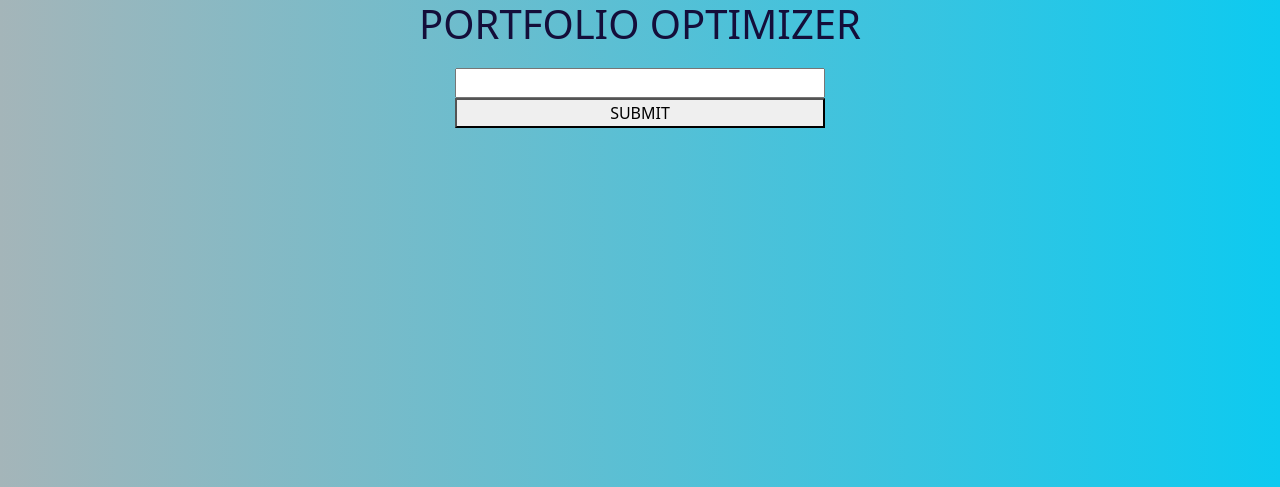
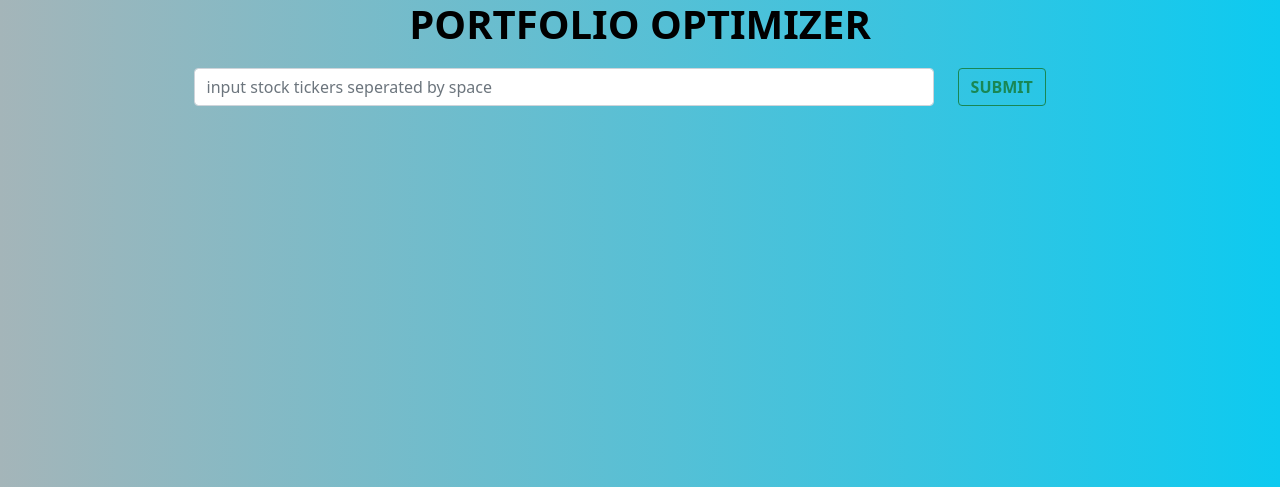
Before and after one commit to Sumantbinil/Portfoliooptimizer, a Flask app: page / in a window 1280 px wide. Shown: the top 487 px of the page. Run offline with Flask 2, Linux system fonts and the light colour scheme.

Commit message:
Add files via upload

```diff
--- a/templates/index.html
+++ b/templates/index.html
@@ -19,8 +19,6 @@
       crossorigin="anonymous"
     />
   </head>
-
-    <link rel="stylesheet" href="styles.css">
     <script src="https://cdnjs.cloudflare.com/ajax/libs/Chart.js/3.9.1/chart.min.js"
         integrity="sha512-ElRFoEQdI5Ht6kZvyzXhYG9NqjtkmlkfYk0wr6wHxU9JEHakS7UJZNeml5ALk+8IKlU6jDgMabC3vkumRokgJA=="
         crossorigin="anonymous" referrerpolicy="no-referrer"></script>
@@ -29,26 +27,40 @@
 
   <body>
     <div class="container">
-      <h1 class="row">PORTFOLIO OPTIMIZER</h1>
-      <form class="row">
-        <input id="stock" class="col" required/>
-        <span id="error"></span>
-        <button class="button-12" id="submit" type="button">SUBMIT</button>
+      <h1 class="row headingdiv"><B>PORTFOLIO OPTIMIZER</B></h1>
+      <form class="stock-form">
+        <div class="form-group row"  id="inputForm">
+          <div class="col-sm-10">
+            <input id="stock" type="text" class="form-control" placeholder="input stock tickers seperated by space" aria-label="input your stock tickers" aria-describedby="submit">
+            <small id="errorHelp" class="text-danger">
+            </small>
+          </div>
+          <div class="col-sm-2">
+            <button id="submit" class="btn btn-outline-success" type="button"><B>SUBMIT</B></button>
+          </div>
+        </div>
       </form>
+      <span id="error" class="row"></span>
       <div class="row" id="loading" style="display: none">LOADING</div>
       <div class="row">
         <div id="min-risk" class="col"></div>
         <div id="max-return" class="col"></div>
       </div>
-      <canvas
-        class="row"
-        id="myChart"
-        style="max-height: 500px; max-width: 1000px"
-      ></canvas>
-      <canvas id="mypie" style="max-height: 400px; max-width: 400px;"></canvas>
-      <canvas id="mypiem" style="max-height: 400px; max-width: 400px;"></canvas>
+      <div id="allgraph">
+      </div>
+      <div class="row">
+        <div class="col-sm-6" id="leftchart" style="max-height: 450px">
+          <canvas id="mypie" style="max-height: 800px; max-width: 800px"></canvas>
+          <p id="leftchartname" class="chartname"></p>
+        </div>
+        <div class="col-sm-6" id="rightchart" style="max-height: 450px">
+          <canvas id="mypiem" style="max-height:800px; max-width: 800px"></canvas>
+          <p id="rightchartname" class="chartname"></p>
+        </div>
+      </div>
     </div>
-    <script src="index.js"></script>
-    <link rel="stylesheet" href="index.css" />
+    <script  src="{{ url_for('static', filename='index.js')}}" data-turbolinks-track="reload"></script>
+    <link rel="stylesheet" media="all" href="{{ url_for('static', filename='index.css')}}">
+
   </body>
 </html>
```
